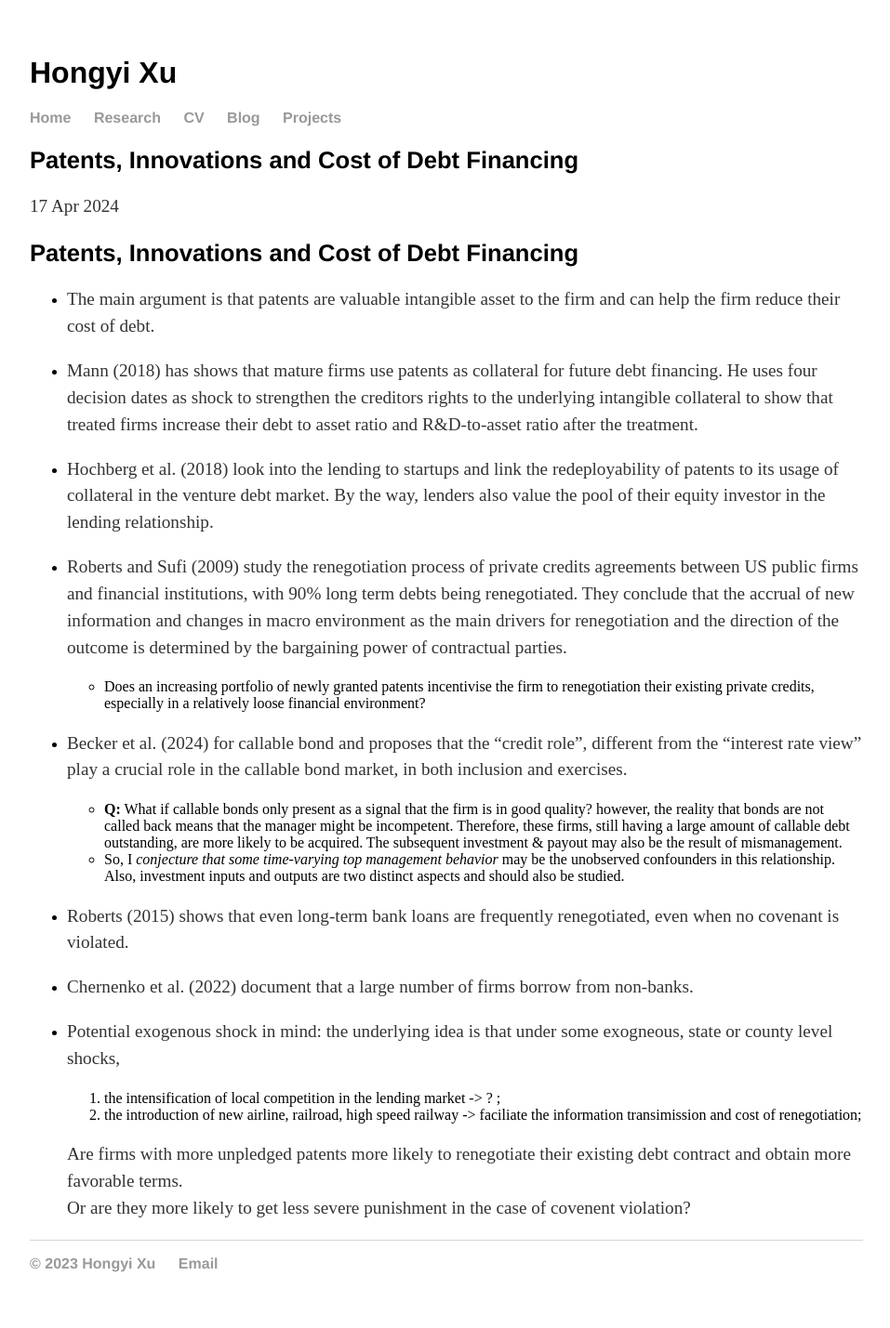
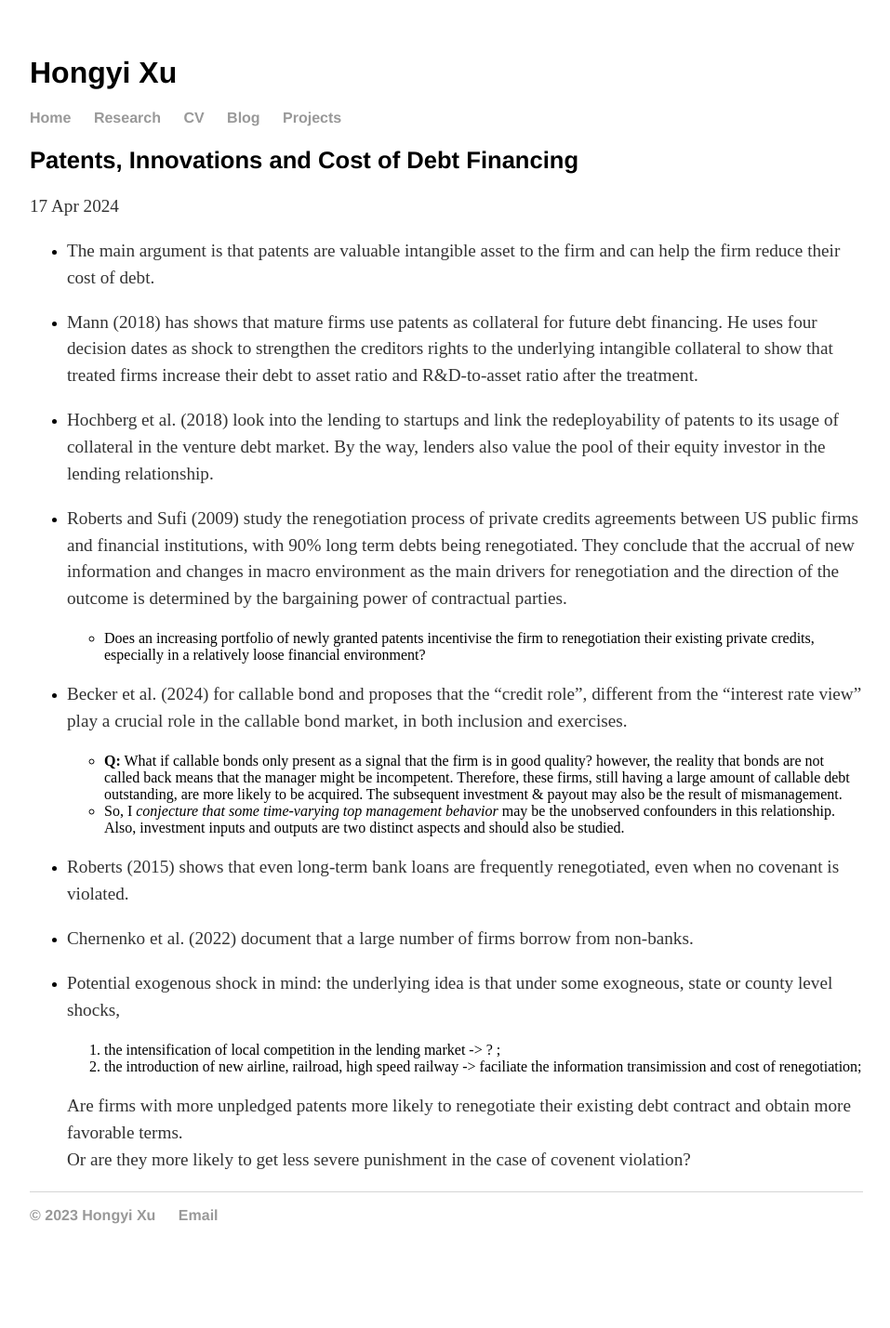
Before and after one commit to hongyileoxu/hongyileoxu.github.io, a Jekyll site: the page built from _posts/2024-04-17-project-2024.md, in a window 1280 px wide. Shown: the whole page at 93% size, without its empty margins (160-1117 px from the left). Built offline with Jekyll 4.4.1, drawn with Linux system fonts in a browser that asks for light colours; after the commit the page ends 1377 px from its top, so only the background shows below that.

Commit message:
Update 2024-04-17-project-2024.md

```diff
--- a/_posts/2024-04-17-project-2024.md
+++ b/_posts/2024-04-17-project-2024.md
@@ -3,8 +3,6 @@ layout: post
 title: "Patents, Innovations and Cost of Debt Financing"
 date: 2024-04-17
 ---
-
-## Patents, Innovations and Cost of Debt Financing
 
 -	The main argument is that patents are valuable intangible asset to the firm and can help the firm reduce their cost of debt.
 
```
